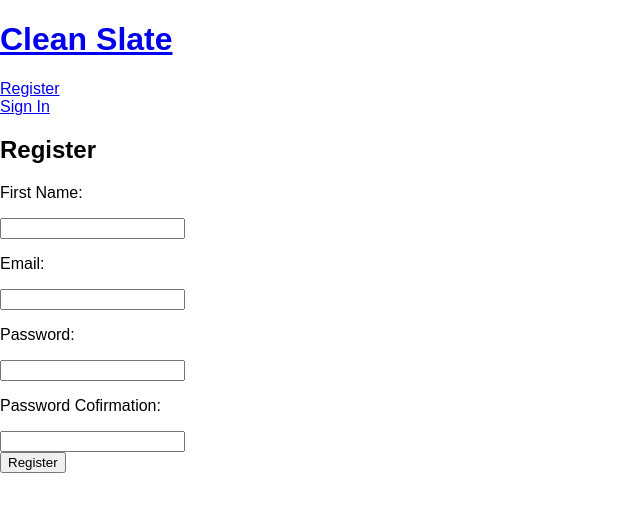
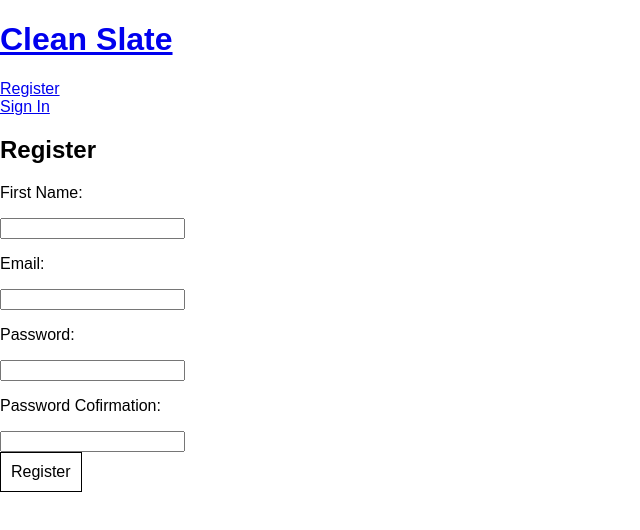
Before and after one commit to kylecorbelli/clean-slate-web, a React (Create React App) app: page /register in a window 1280 px wide. Shown: the top 530 px of the page, without its empty margins (0-640 px from the left). Built offline with nearby package versions, Linux system fonts and the light colour scheme.

Commit message:
Clean up from code review

```diff
--- a/src/components/RegisterScreen/RegisterScreen.css
+++ b/src/components/RegisterScreen/RegisterScreen.css
@@ -1,3 +1,12 @@
 .RegisterScreen__form-errors {
   color: red;
 }
+
+.RegisterScreen__form-submit-button {
+  background: none;
+  border: 1px solid black;
+  border-radius: none;
+  cursor: pointer;
+  font-size: 1em;
+  padding: 10px;
+}
--- a/src/components/RegisterScreen/RegisterScreen.tsx
+++ b/src/components/RegisterScreen/RegisterScreen.tsx
@@ -141,13 +141,13 @@ export default class RegisterScreen extends React.Component<Props, State> {
           </div>
           {hasFormErrors &&
             <ul>
-            {formErrors.map((errorMessage, index) => (
-              <li className="RegisterScreen__form-errors" key={`form-error-${index}`}>
-                {errorMessage}
-              </li>
-            ))}
+              {formErrors.map((errorMessage, index) => (
+                <li className="RegisterScreen__form-errors" key={`form-error-${index}`}>
+                  {errorMessage}
+                </li>
+              ))}
             </ul>}
-          <button type="submit">Register</button>
+          <button className="RegisterScreen__form-submit-button" type="submit">Register</button>
         </form>
       </div>
     )
--- a/src/containers/RegisterScreenConnected.tsx
+++ b/src/containers/RegisterScreenConnected.tsx
@@ -1,17 +1,10 @@
 import { connect } from 'react-redux'
 import RegisterScreen from '../components/RegisterScreen'
-import {
-  ReduxState,
-} from '../redux/types'
 import {
   registerUser,
 } from '../redux/actions'
 
-const mapStateToProps = (state: ReduxState) => ({
-
-})
-
 export default connect(
-  mapStateToProps,
+  null,
   { registerUser },
 )(RegisterScreen)
```
